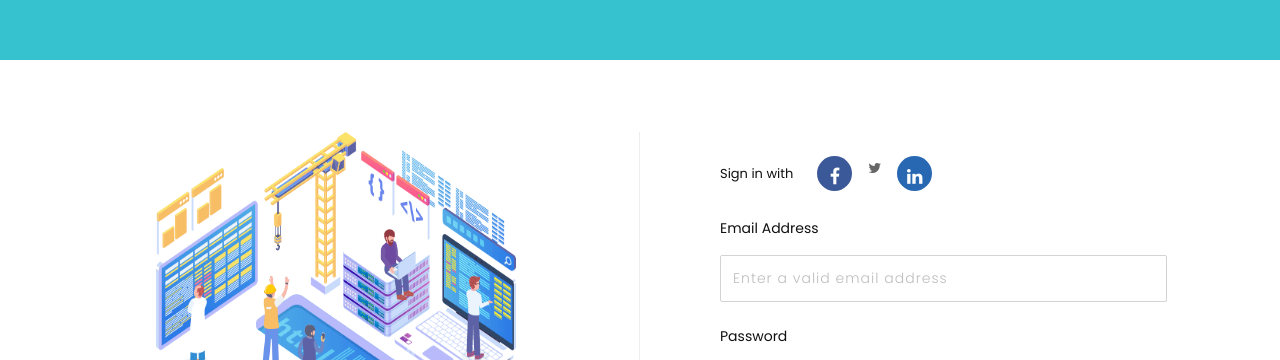
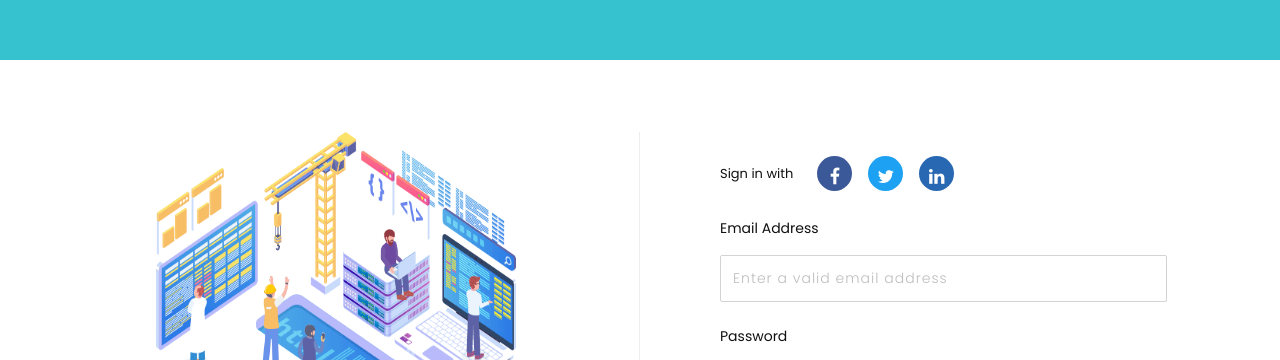
Before and after one commit to Yuvraj960/HackMate, a plain HTML site: page assets/login.html in a window 1280 px wide. Shown: the part 375-735 px from the top of the page. Drawn offline with nearby package versions, Linux system fonts and the light colour scheme.

```diff
--- a/assets/login.html
+++ b/assets/login.html
@@ -107,7 +107,7 @@
                         <div class="row mb-4 px-3">
                             <h6 class="mb-0 mr-4 mt-2">Sign in with</h6>
                             <div class="facebook text-center mr-3"><a class="icon" href="https://www.facebook.com/"><div class="fa fa-facebook"></div></a></div>
-                            <div class="google text-center mr-3"><a class="icon" href="https://www.twitter.com/"><div class="fa fa-twitter"></div></a></div>
+                            <div class="twitter text-center mr-3"><a class="icon" href="https://www.twitter.com/"><div class="fa fa-twitter"></div></a></div>
                             <div class="linkedin text-center mr-3"><a class="icon" href="https://www.linkedin.com/"><div class="fa fa-linkedin"></div></a></div>
                         </div>
                     <form action="./event.html">
```
